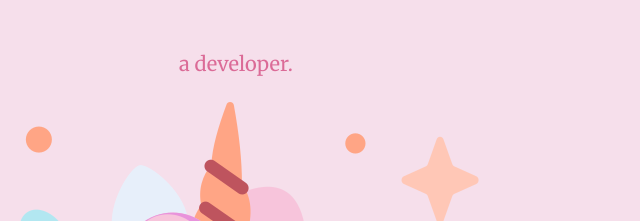
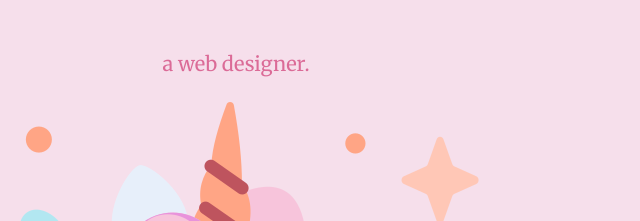
Before and after one commit to sruthysudhakarK/website, a plain HTML site: page index.html in a window 1280 px wide. Shown: the part 345-566 px from the top of the page, 404-1044 px from the left. Drawn offline with Linux system fonts and the light colour scheme; a web font is replaced by a local one.

Commit message:
Update index.html

```diff
--- a/index.html
+++ b/index.html
@@ -17,7 +17,7 @@
     <div class="top-container">
       <img class="top-cloud" src="images/cloud.png" alt="cloud">
       <h1>I'm Sruthy.</h1>
-      <h2>a developer.</h2>
+      <h2>a web designer.</h2>
       <img class="bottom-cloud" src="images/cloud.png" alt="cloud">
       <img class="unicorn-img" src="images/laugh.png" alt="unicorn">
     </div>
```
